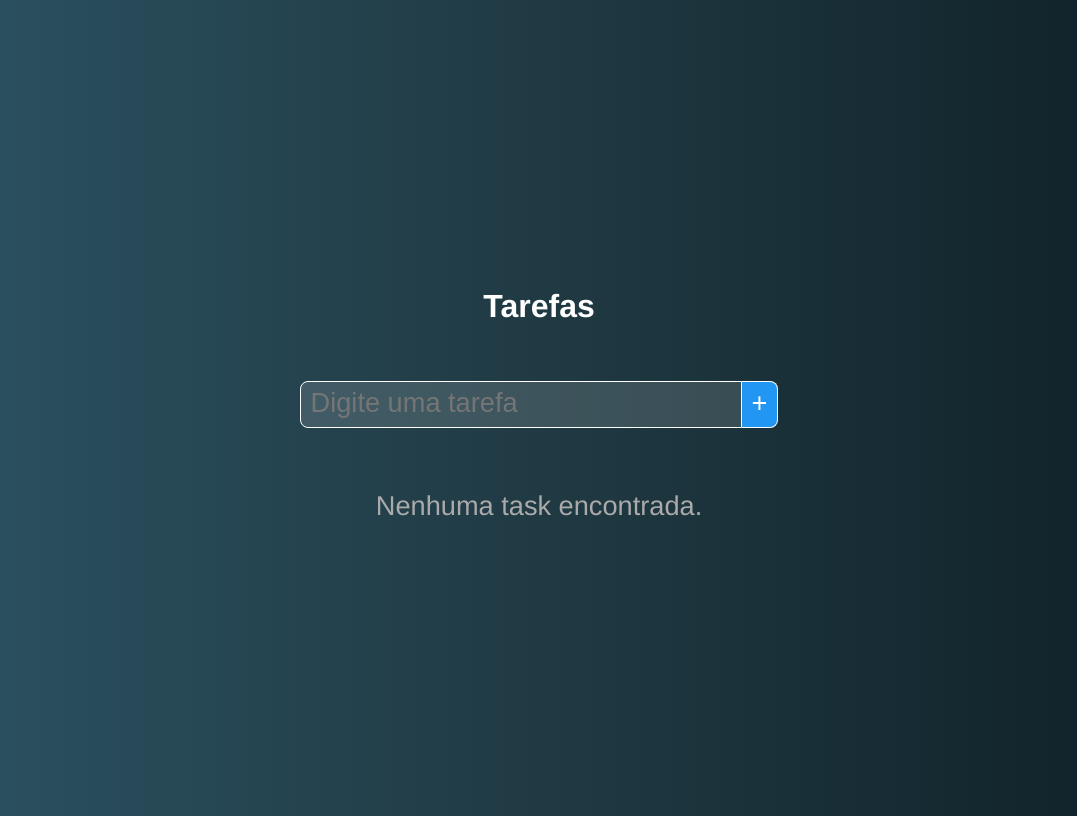
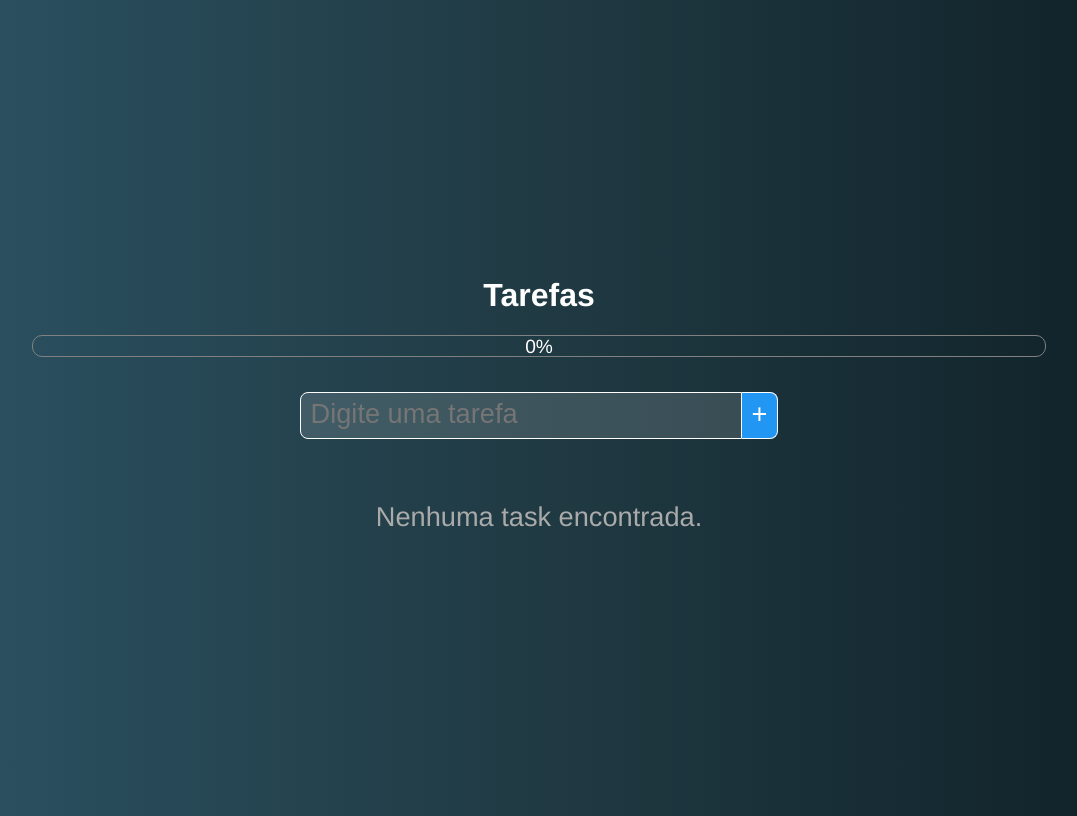
Before and after one commit to hayashirafael/todo-vue, a Vue app: page / in a window 1280 px wide. Shown: the whole page, without its empty margins (101-1178 px from the left). Built offline with nearby package versions, Linux system fonts and the light colour scheme.

Commit message:
<feat> Adicionando e importando método para a barra de progresso das tasks concluídas

```diff
--- a/src/App.vue
+++ b/src/App.vue
@@ -1,6 +1,7 @@
 <template>
   <div id="app">
     <h1>Tarefas</h1>
+    <TaskProgress :progress="progress" />
     <NewTask @taskAdded="addTask($event)"/>
     <TaskGrid :tasks="tasks"
     @taskDeleted="deleteTask"
@@ -9,19 +10,26 @@
 </template>
 
 <script>
+import TaskProgress from './components/TaskProgress.vue'
 import TaskGrid from './components/TaskGrid.vue'
 import NewTask from './components/NewTask.vue'
 export default {
   name: 'App',
   components: {
     TaskGrid,
-    NewTask
+    NewTask,
+    TaskProgress
   },
   data() {
     return {
-      tasks: [
-
-      ]
+      tasks: [],
+    }
+  },
+  computed: {
+    progress() {
+      const total = this.tasks.length
+      const done = this.tasks.filter(t => !t.pending).length
+      return Math.round(done / total * 100) || 0
     }
   },
   methods: {
--- /dev/null
+++ b/src/components/TaskProgress.vue
@@ -0,0 +1,39 @@
+<template>
+  <div class="task-progress">
+     <span class="progress">{{progress}}%</span>
+     <div class="bar-progress" :style="{width: progress + '%'}"></div>
+  </div>
+</template>
+
+<script>
+export default {
+   props: {progress: {type:Number, default: 0}}
+}
+</script>
+
+<style>
+   .task-progress {
+      position: relative;
+      height: 20px;
+      width: 80%;
+      border: 1px solid grey;
+      border-radius: 10px;
+      display: flex;
+      flex-direction: column;
+      align-items: center;
+   }
+
+   .bar-progress {
+      position: absolute;
+      height: 100%;
+      background-color: #4CAF50;
+      border-radius: 10px;
+      align-self: flex-start;
+   }
+
+   .progress {
+      z-index: 1;
+      font-size: 1.2rem;
+   }
+
+</style>
```
